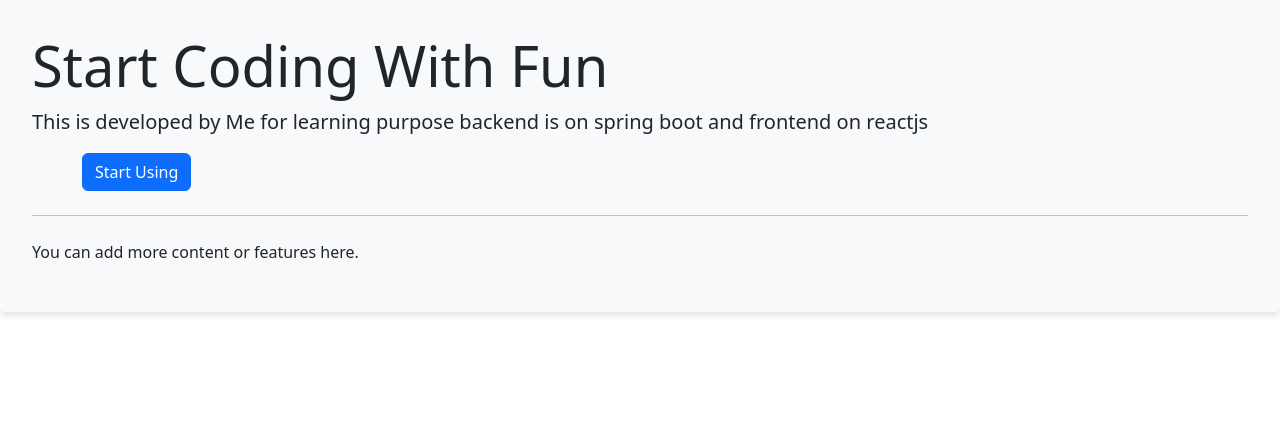
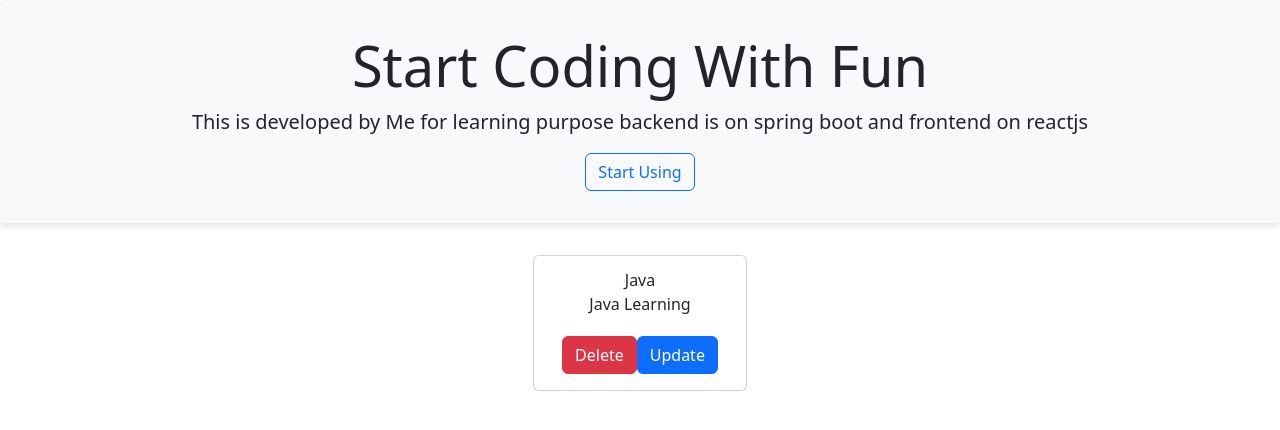
Before and after one commit to yadavikas004/youtube-courses, a React (Create React App) app: page / in a window 1280 px wide. Shown: the top 430 px of the page. Built offline with nearby package versions, Linux system fonts and the light colour scheme.

Commit message:
made changes on course and home page

```diff
--- a/src/App.css
+++ b/src/App.css
@@ -54,3 +54,9 @@
 .lead {
   font-size: 1.25rem; /* Customize the font size */
 }
+
+.button-container {
+  display: flex;
+  justify-content: space-between; /* Distribute space between buttons */
+  margin-top: 20px; /* Add top margin if needed */
+}
--- a/src/App.js
+++ b/src/App.js
@@ -5,6 +5,7 @@
 import 'react-toastify/dist/ReactToastify.css';
 import { ToastContainer } from 'react-toastify'; // here toast removed
 import Home from './components/Home';
+import Course from './components/Course';
 // import Header from './components/Header';
 
 function App() {
@@ -21,7 +22,7 @@
       <Home/>
       {/* <h1>Application Started</h1> */}
       {/* <Button outline color="primary" onClick={btnHandle}>First React Button</Button> */}
-
+      <Course  course={{title:"Java", description:"Java Learning"}}/>
     </div>
   );
 }
--- /dev/null
+++ b/src/components/Course.js
@@ -0,0 +1,31 @@
+import React from "react";
+import {
+    Card,
+    CardBody,
+    CardSubtitle,
+    // CardFooter,
+    CardText,
+    Button,
+    Container,
+} from "reactstrap";
+import "bootstrap/dist/css/bootstrap.min.css";
+
+const Course = ({course}) => {
+    return(
+        <div className=" d-flex justify-content-center">
+            <Card>
+            <CardBody className="text-center">
+                <CardSubtitle className="font-weight-bold">{course.title}</CardSubtitle>
+                <CardText>{course.description}</CardText>
+                <Container className="text-center button-container">
+                    <Button color="danger">Delete</Button>
+                    <Button color="primary">Update</Button>
+                </Container>
+            </CardBody>
+        </Card>
+        </div>
+
+    );
+}
+
+export default Course;
--- a/src/components/Home.js
+++ b/src/components/Home.js
@@ -2,6 +2,7 @@
 import { Container, Button } from "reactstrap";
 import { toast } from 'react-toastify';
 import '../App.css';
+import "bootstrap/dist/css/bootstrap.min.css";
 
 
 const Home = () => {
@@ -12,17 +13,17 @@
       }
 
     return (
-        <div>
-            <div className="jumbotron">
+        <div className=" align-items-center justify-content-center padding-10">
+            <div className="jumbotron text-center">
                 <h1 className="display-4"> Start Coding With Fun</h1>
                 <p className="lead">This is developed by Me for learning purpose backend is on spring boot and frontend on reactjs</p>
                 <Container>
-                    <Button color="primary" onClick={btnHandle}>Start Using</Button>
+                    <Button outline color="primary" onClick={btnHandle}>Start Using</Button>
                 </Container>
-                <hr className="my-4" />
-                <p>
+                {/* <hr className="my-4" /> */}
+                {/* <p>
                     You can add more content or features here.
-                </p>
+                </p> */}
             </div>
 
         </div>
```
